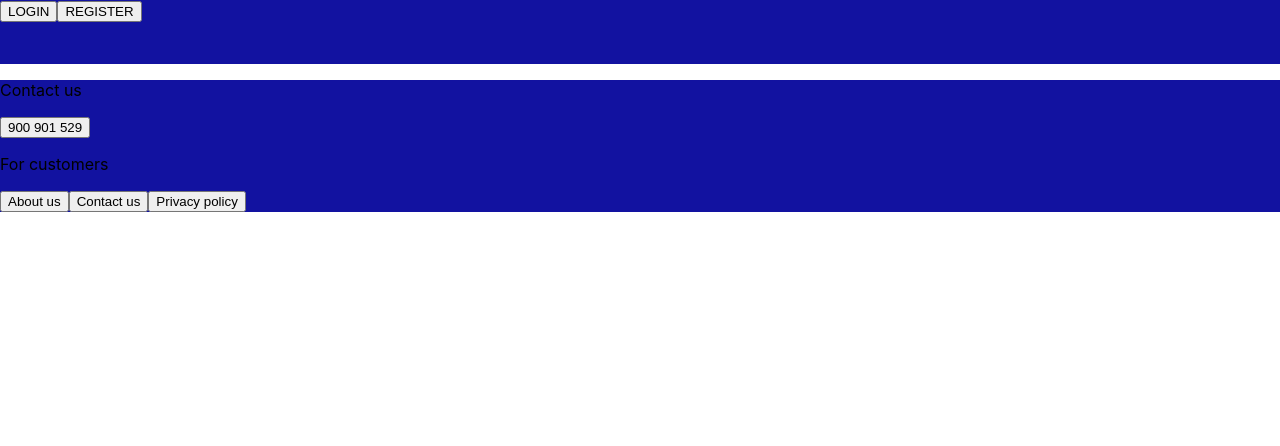
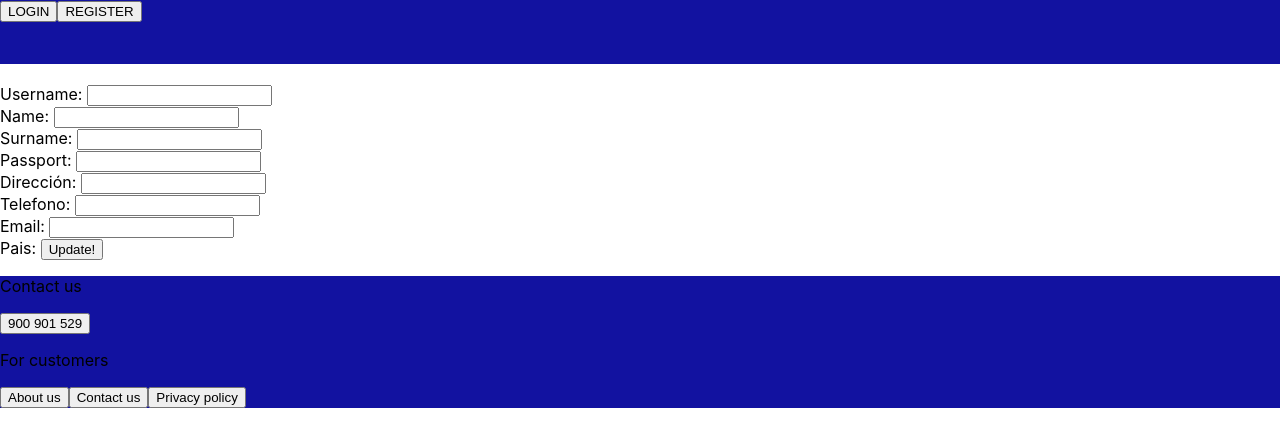
Before and after one commit to Jesus1994-7/SearchFlight_FRONT, a React (Create React App) app in the folder app/: page /profile in a window 1280 px wide. Shown: the top 446 px of the page. Built offline with nearby package versions, Linux system fonts and the light colour scheme; no server answers.

Commit message:
Show profile with update data

```diff
--- a/app/src/views/login/login.jsx
+++ b/app/src/views/login/login.jsx
@@ -30,9 +30,9 @@ class Login extends React.Component {
 
         axios.post(`http://localhost:3005/main/login`, user)
             .then(() => {
-                    setTimeout(() => {
-                        this.props.history.push('/');
-                    }, 2000)
+                setTimeout(() => {
+                    this.props.history.push('/');
+                }, 2000)
             })
             .catch(error => console.log(error))
     }
--- a/app/src/views/profile/profile.jsx
+++ b/app/src/views/profile/profile.jsx
@@ -1,19 +1,121 @@
 import React from 'react';
+import axios from 'axios';
 import './profile.css';
 
 class Profile extends React.Component {
-    constructor(props){
+    constructor(props) {
         super(props);
 
         this.state = {
-
+            idUser: 0,
+            nameuser: "",
+            username: "",
+            surname: "",
+            passport: "",
+            countryId: 0,
+            contactInfoId: 0,
+            address: "",
+            telephone: "",
+            email: "",
+            msgError: ""
         }
+        this.handleChange = this.handleChange.bind(this);
+    }
+    componentDidMount() {
+        axios.get(`http://localhost:3005/user/` + 2)
+            .then(res => {
+                const user = res.data;
+                console.log(user);
+                this.setState({
+                    idUser: user.id,
+                    username: user.username,
+                    nameuser: user.name,
+                    surname: user.surname,
+                    passport: user.passport,
+                    countryId: user.CountryId,
+                    contactInfoId: user.ContactInfoId,
+                    address: user.ContactInfo.address,
+                    telephone: user.ContactInfo.telephone,
+                    email: user.ContactInfo.email
+                })
+            })
+            .catch(error => console.log(error));
     }
 
+    handleChange = (ev) => {
+        this.setState({ [ev.target.name]: ev.target.type === 'string' ? +ev.target.value : ev.target.value });
+    }
+
+    handleUpdate = (ev) => {
+        const EMPTY = "";
+        let error = EMPTY;
+
+        if (this.state.username === EMPTY) { error = 'Username '; }
+        if (this.state.nameuser === EMPTY) { error = 'Name'; }
+        if (this.state.surname === EMPTY) { error = 'Surname '; }
+        if (this.state.passport === EMPTY) { error = 'Passport '; }
+        if (this.state.email === EMPTY) { error = 'Email '; }
+        if (this.state.address === EMPTY) { error = 'Address '; }
+        if (this.state.telephone === EMPTY) { error = 'Telephone '; }
+        if (this.state.passport === EMPTY) { error = 'Passport '; }
+
+        if (error != EMPTY) {
+            this.setState({ msgError: error + ' must be filled' })
+        }
+
+        let user = {
+            id: this.state.idUser,
+            username: this.state.username,
+            name: this.state.nameuser,
+            username: this.state.username,
+            surname: this.state.surname,
+            passport: this.state.passport,
+            CountryId: this.state.countryId,
+            ContactInfoId: this.state.contactInfoId,
+            address: this.state.address,
+            telephone: this.state.telephone,
+            email: this.state.email
+        };
+
+        axios.post(`http://localhost:3005/user/modify`, user)
+            .then(() => {
+                setTimeout(() => {
+                    this.props.history.push('/');
+                }, 2000)
+            })
+            .catch(error => console.log(error))
+    }
+
+    //falta la parte de typePayData
+    //falta country
     render() {
-        return(
+        return (
             <div>
+                <span>{this.state.msgError}</span>
+                <br /><label>Username: </label>
+                <input type="text" name="username" value={this.state.username}
+                    onChange={this.handleChange}></input>
+                <br /> <label>Name: </label>
+                <input type="text" name="nameuser" value={this.state.nameuser}
+                    onChange={this.handleChange}></input>
+                <br /><label>Surname: </label>
+                <input type="text" name="surname" value={this.state.surname}
+                    onChange={this.handleChange}></input>
+                <br /><label>Passport: </label>
+                <input type="text" name="passport" value={this.state.passport}
+                    onChange={this.handleChange}></input>
+                <br /><label>Dirección: </label>
+                <input type="text" name="address" value={this.state.address}
+                    onChange={this.handleChange}></input>
+                <br /><label>Telefono: </label>
+                <input type="text" name="telephone" value={this.state.telephone}
+                    onChange={this.handleChange}></input>
+                <br /><label>Email: </label>
+                <input type="text" name="email" value={this.state.email}
+                    onChange={this.handleChange}></input>
+                <br /><label>Pais: </label>
 
+                <button onClick={this.handleUpdate}>Update!</button>
             </div>
         )
     }
```
